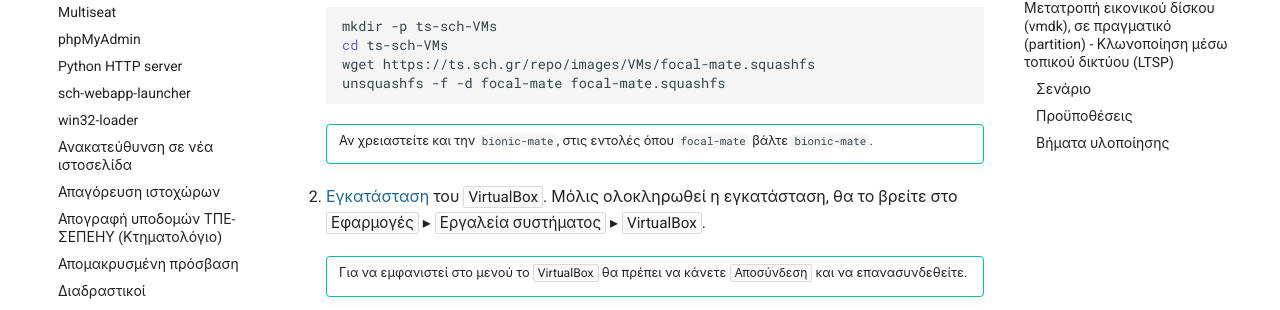
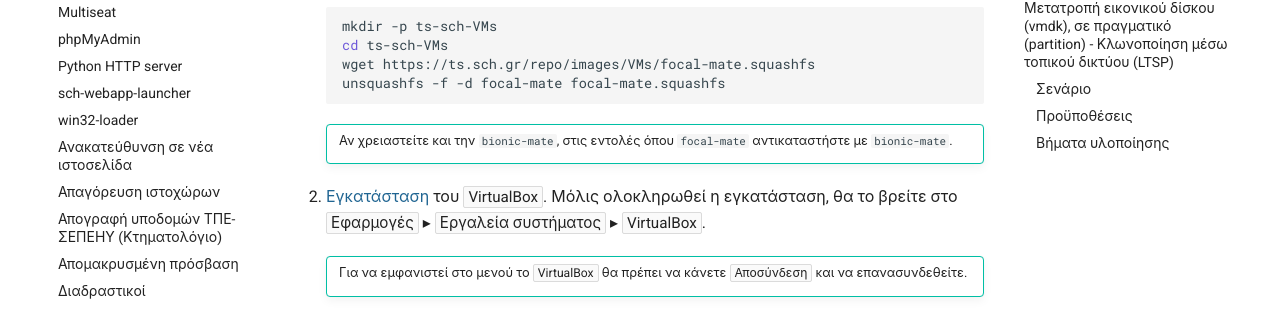
Before and after one commit to siahos/el.ltsp.org, an MkDocs documentation site: the page built from docs/guides/virtual-machines/index.md, in a window 1280 px wide and 900 px high, scrolled down 625 px. Shown: the part 127-437 px from the top of the window. Built offline with MkDocs 1.6.1 and Material for MkDocs 9.7.7, drawn with Linux system fonts in a browser that asks for light colours; comment, search, counter and statistics services are not loaded.

Commit message:
update virtual-machines

```diff
--- a/docs/guides/virtual-machines/index.md
+++ b/docs/guides/virtual-machines/index.md
@@ -37,7 +37,7 @@
 
     !!! tip ""
         Αν χρειαστείτε και την `bionic-mate`, στις εντολές όπου `focal-mate`
-        βάλτε `bionic-mate`.
+        αντικαταστήστε με `bionic-mate`.
 
 2.  [Εγκατάσταση](../../ubuntu/software.md) του ***VirtualBox***. Μόλις
     ολοκληρωθεί η εγκατάσταση, θα το βρείτε στο ***Εφαρμογές*** ▸ ***Εργαλεία
```
